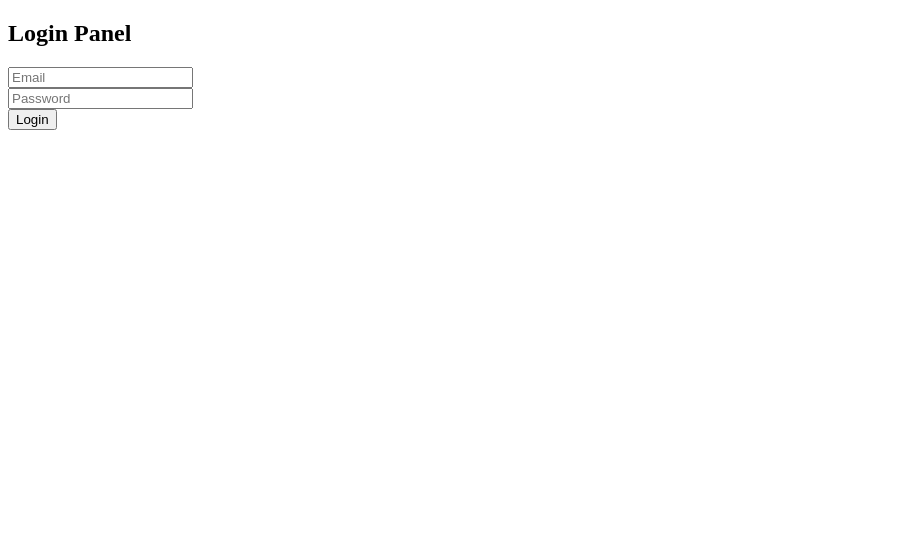
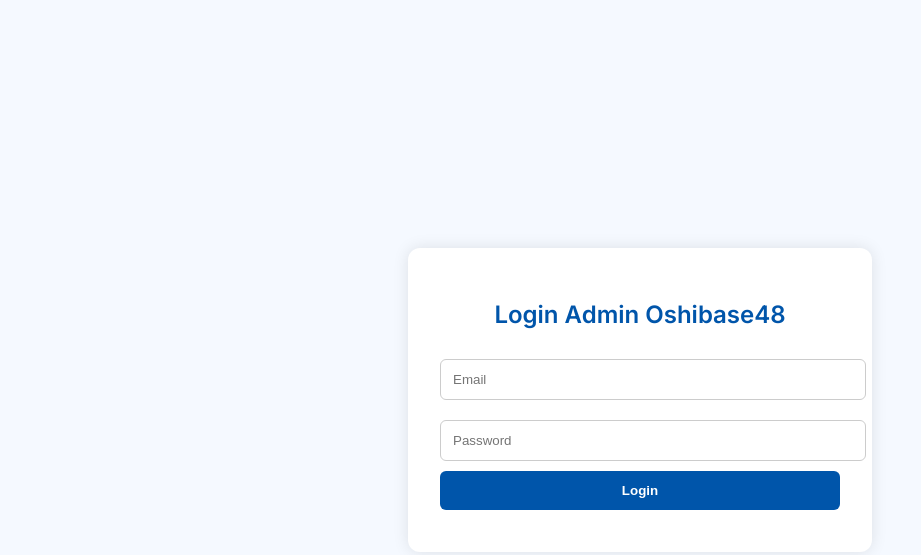
Before and after one commit to AdminOshibase48/panelosb, a plain HTML site: page login.html in a window 1280 px wide. Shown: the whole page, without its empty margins (0-921 px from the left). Drawn offline with nearby package versions, Linux system fonts and the light colour scheme.

Commit message:
Update login.html

```diff
--- a/login.html
+++ b/login.html
@@ -1,30 +1,90 @@
 <!DOCTYPE html>
-<html>
+<html lang="en">
 <head>
-  <title>Login</title>
-  <!-- LOAD SUPABASE SDK DULU -->
+  <meta charset="UTF-8" />
+  <meta name="viewport" content="width=device-width, initial-scale=1.0" />
+  <title>Login Admin Oshibase48</title>
+  <link href="https://fonts.googleapis.com/css2?family=Inter:wght@400;600&display=swap" rel="stylesheet" />
+  <style>
+    body {
+      margin: 0;
+      font-family: 'Inter', sans-serif;
+      background-color: #f5f9ff;
+      display: flex;
+      justify-content: center;
+      align-items: center;
+      height: 100vh;
+    }
+
+    .login-box {
+      background-color: #fff;
+      padding: 2rem;
+      border-radius: 12px;
+      box-shadow: 0 0 16px rgba(0, 0, 0, 0.1);
+      width: 100%;
+      max-width: 400px;
+    }
+
+    h2 {
+      text-align: center;
+      color: #0055aa;
+    }
+
+    input {
+      width: 100%;
+      padding: 12px;
+      margin: 10px 0;
+      border: 1px solid #ccc;
+      border-radius: 6px;
+    }
+
+    button {
+      width: 100%;
+      padding: 12px;
+      background-color: #0055aa;
+      color: #fff;
+      border: none;
+      border-radius: 6px;
+      cursor: pointer;
+      font-weight: 600;
+    }
+
+    button:hover {
+      background-color: #003f88;
+    }
+
+    .error {
+      color: red;
+      text-align: center;
+      margin-top: 10px;
+    }
+  </style>
+
   <script src="https://cdn.jsdelivr.net/npm/@supabase/supabase-js"></script>
-  <!-- LALU BARU supabase.js -->
   <script src="supabase.js"></script>
 </head>
 <body>
-  <h2>Login Panel</h2>
-  <input type="email" id="email" placeholder="Email"><br>
-  <input type="password" id="password" placeholder="Password"><br>
-  <button onclick="login()">Login</button>
+  <div class="login-box">
+    <h2>Login Admin Oshibase48</h2>
+    <input type="email" id="email" placeholder="Email" />
+    <input type="password" id="password" placeholder="Password" />
+    <button onclick="login()">Login</button>
+    <div id="error" class="error"></div>
+  </div>
 
   <script>
     async function login() {
       const email = document.getElementById("email").value;
       const password = document.getElementById("password").value;
+      const errorDiv = document.getElementById("error");
 
       const { data, error } = await supabaseClient.auth.signInWithPassword({
         email,
-        password
+        password,
       });
 
       if (error) {
-        alert("Login Gagal: " + error.message);
+        errorDiv.innerText = error.message;
       } else {
         window.location.href = "dashboard.html";
       }
```
